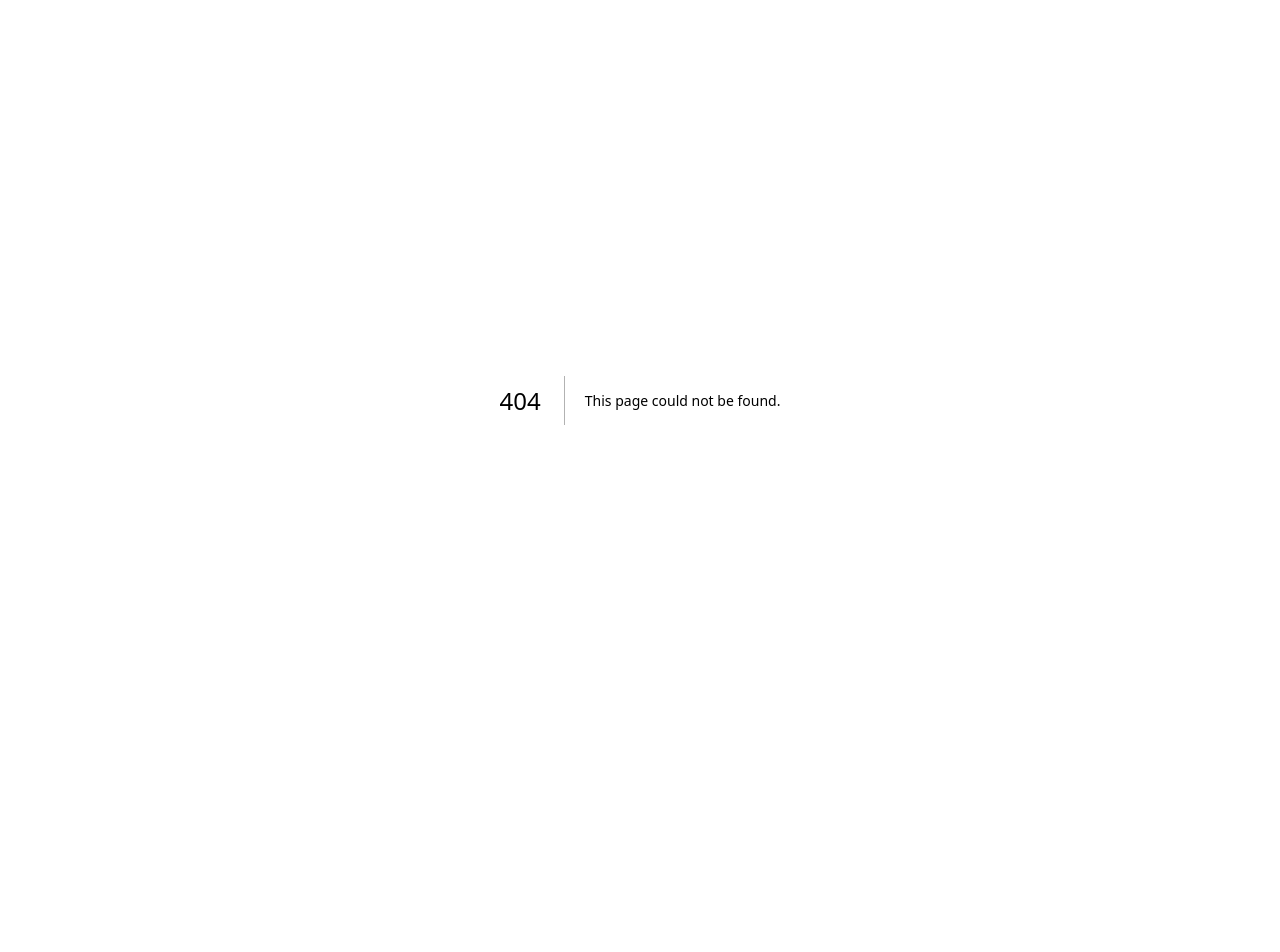
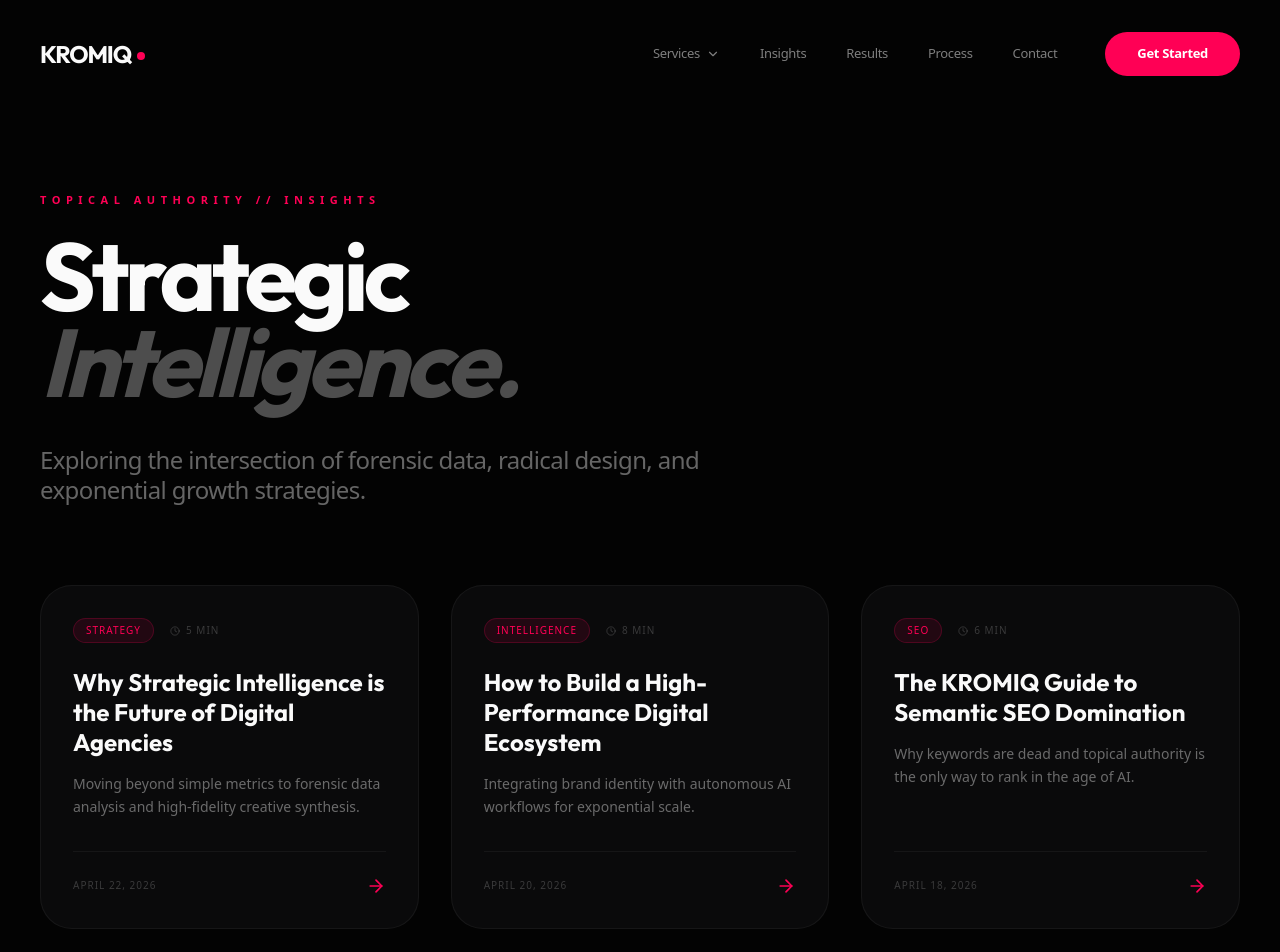
Before and after one commit to kromiqagency-netizen/Kromiqlanding, a Next.js app: page /insights in a window 1280 px wide. Before the commit this address had no page. Shown: the top 952 px of the page. Before the commit the page ends 800 px from the top, so only its background shows below. Built offline with nearby package versions, Linux system fonts and the light colour scheme.

Commit message:
seo: launch insights page for topical authority and update navigation

```diff
--- /dev/null
+++ b/src/app/insights/page.tsx
@@ -0,0 +1,113 @@
+'use client';
+
+import { motion } from 'framer-motion';
+import Navigation from '@/components/Navigation';
+import Link from 'next/link';
+import { ArrowRight, Clock, Tag } from 'lucide-react';
+
+const posts = [
+  {
+    title: "Why Strategic Intelligence is the Future of Digital Agencies",
+    excerpt: "Moving beyond simple metrics to forensic data analysis and high-fidelity creative synthesis.",
+    date: "April 22, 2026",
+    category: "Strategy",
+    slug: "strategic-intelligence-future",
+    readTime: "5 min"
+  },
+  {
+    title: "How to Build a High-Performance Digital Ecosystem",
+    excerpt: "Integrating brand identity with autonomous AI workflows for exponential scale.",
+    date: "April 20, 2026",
+    category: "Intelligence",
+    slug: "building-digital-ecosystems",
+    readTime: "8 min"
+  },
+  {
+    title: "The KROMIQ Guide to Semantic SEO Domination",
+    excerpt: "Why keywords are dead and topical authority is the only way to rank in the age of AI.",
+    date: "April 18, 2026",
+    category: "SEO",
+    slug: "semantic-seo-domination",
+    readTime: "6 min"
+  }
+];
+
+export default function InsightsPage() {
+  const easeOut: [number, number, number, number] = [0.22, 1, 0.36, 1];
+
+  return (
+    <main className="min-h-screen bg-[#030303] selection:bg-primary/30">
+      <Navigation />
+
+      <section className="pt-48 pb-32">
+        <div className="container mx-auto px-6 md:px-10">
+          <div className="max-w-4xl">
+            <motion.div
+              initial={{ opacity: 0, y: 20 }}
+              animate={{ opacity: 1, y: 0 }}
+              transition={{ duration: 1, ease: easeOut }}
+              className="font-mono text-[11px] tracking-[0.5em] text-primary mb-6 uppercase font-bold"
+            >
+              Topical Authority // Insights
+            </motion.div>
+            <motion.h1
+              initial={{ opacity: 0, y: 30 }}
+              animate={{ opacity: 1, y: 0 }}
+              transition={{ duration: 1.2, ease: easeOut, delay: 0.1 }}
+              className="font-display text-5xl md:text-8xl font-bold tracking-tighter mb-10 text-foreground leading-[0.9]"
+            >
+              Strategic <br /> <span className="text-foreground/30 italic">Intelligence.</span>
+            </motion.h1>
+            <motion.p
+              initial={{ opacity: 0, y: 20 }}
+              animate={{ opacity: 1, y: 0 }}
+              transition={{ duration: 1.2, ease: easeOut, delay: 0.2 }}
+              className="text-xl md:text-2xl text-foreground/40 leading-tight mb-20 max-w-2xl font-sans tracking-tight"
+            >
+              Exploring the intersection of forensic data, radical design, and exponential growth strategies.
+            </motion.p>
+          </div>
+
+          <div className="grid md:grid-cols-2 lg:grid-cols-3 gap-8">
+            {posts.map((post, i) => (
+              <motion.article
+                key={post.slug}
+                initial={{ opacity: 0, y: 30 }}
+                animate={{ opacity: 1, y: 0 }}
+                transition={{ duration: 0.8, ease: easeOut, delay: 0.3 + (i * 0.1) }}
+                className="group relative flex flex-col p-8 rounded-[2rem] bg-zinc-900/40 border border-white/5 hover:border-primary/20 transition-all"
+              >
+                <div className="flex items-center gap-4 mb-6">
+                  <div className="px-3 py-1 rounded-full bg-primary/10 border border-primary/20 text-[10px] font-mono text-primary uppercase tracking-widest">
+                    {post.category}
+                  </div>
+                  <div className="flex items-center gap-1.5 text-[10px] font-mono text-foreground/20 uppercase tracking-widest">
+                    <Clock size={10} />
+                    {post.readTime}
+                  </div>
+                </div>
+
+                <h2 className="text-2xl font-display font-bold mb-4 leading-tight group-hover:text-primary transition-colors">
+                  {post.title}
+                </h2>
+
+                <p className="text-sm text-foreground/40 leading-relaxed mb-8 flex-grow">
+                  {post.excerpt}
+                </p>
+
+                <div className="flex items-center justify-between mt-auto pt-6 border-t border-white/5">
+                  <span className="text-[10px] font-mono text-foreground/20 uppercase tracking-widest">
+                    {post.date}
+                  </span>
+                  <div className="text-primary group-hover:translate-x-1 transition-transform">
+                    <ArrowRight size={20} />
+                  </div>
+                </div>
+              </motion.article>
+            ))}
+          </div>
+        </div>
+      </section>
+    </main>
+  );
+}
--- a/src/app/sitemap.ts
+++ b/src/app/sitemap.ts
@@ -5,6 +5,7 @@ export default function sitemap(): MetadataRoute.Sitemap {
 
   const routes = [
     '',
+    '/insights',
     '/services/ai-automation',
     '/services/brand-identity',
     '/services/digital-strategy',
--- a/src/components/Navigation.tsx
+++ b/src/components/Navigation.tsx
@@ -26,6 +26,7 @@ export default function Navigation() {
 
   const navLinks = [
     { name: 'Services', href: '#', hasDropdown: true },
+    { name: 'Insights', href: '/insights' },
     { name: 'Results', href: '/#results' },
     { name: 'Process', href: '/#process' },
     { name: 'Contact', href: '/#contact' },
```
